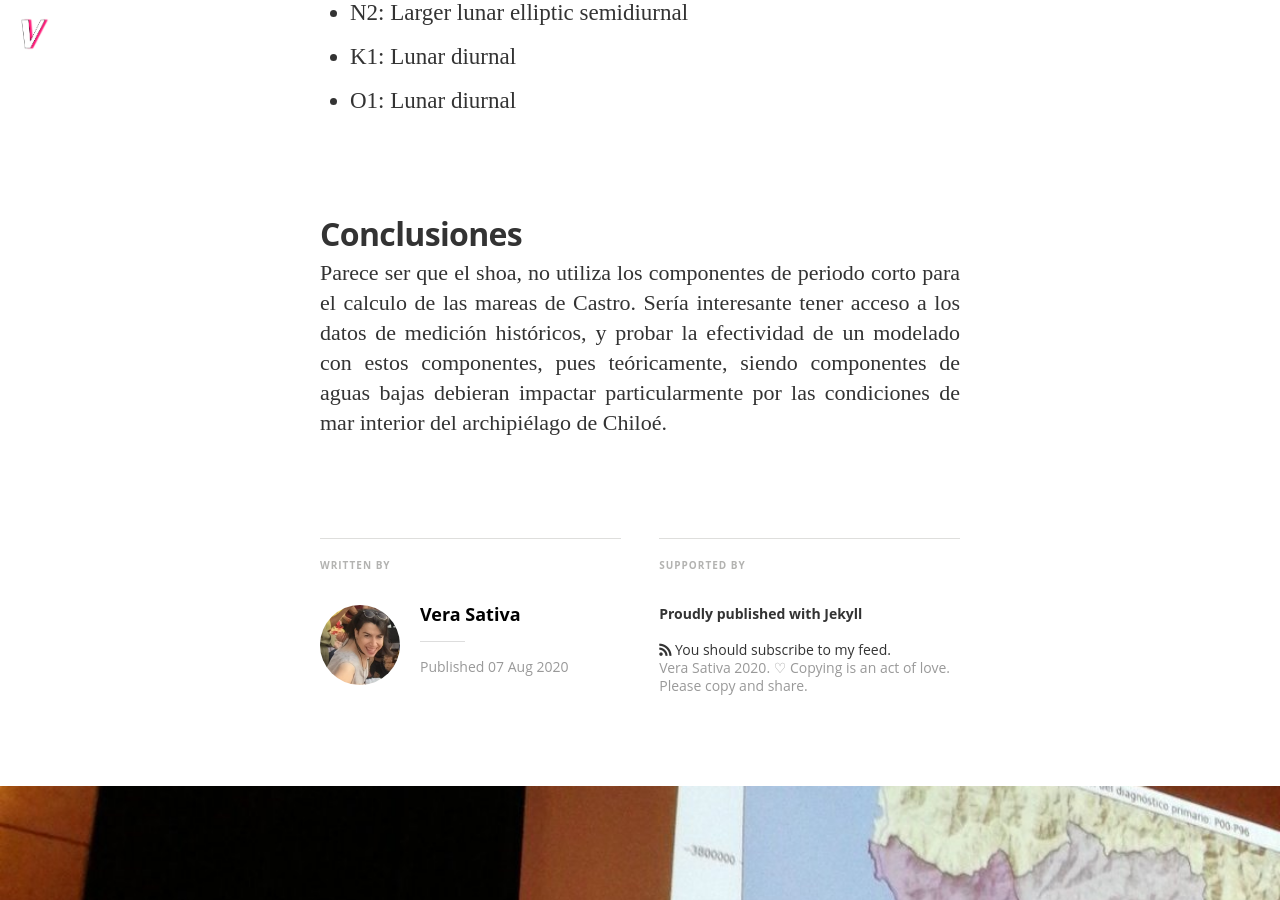
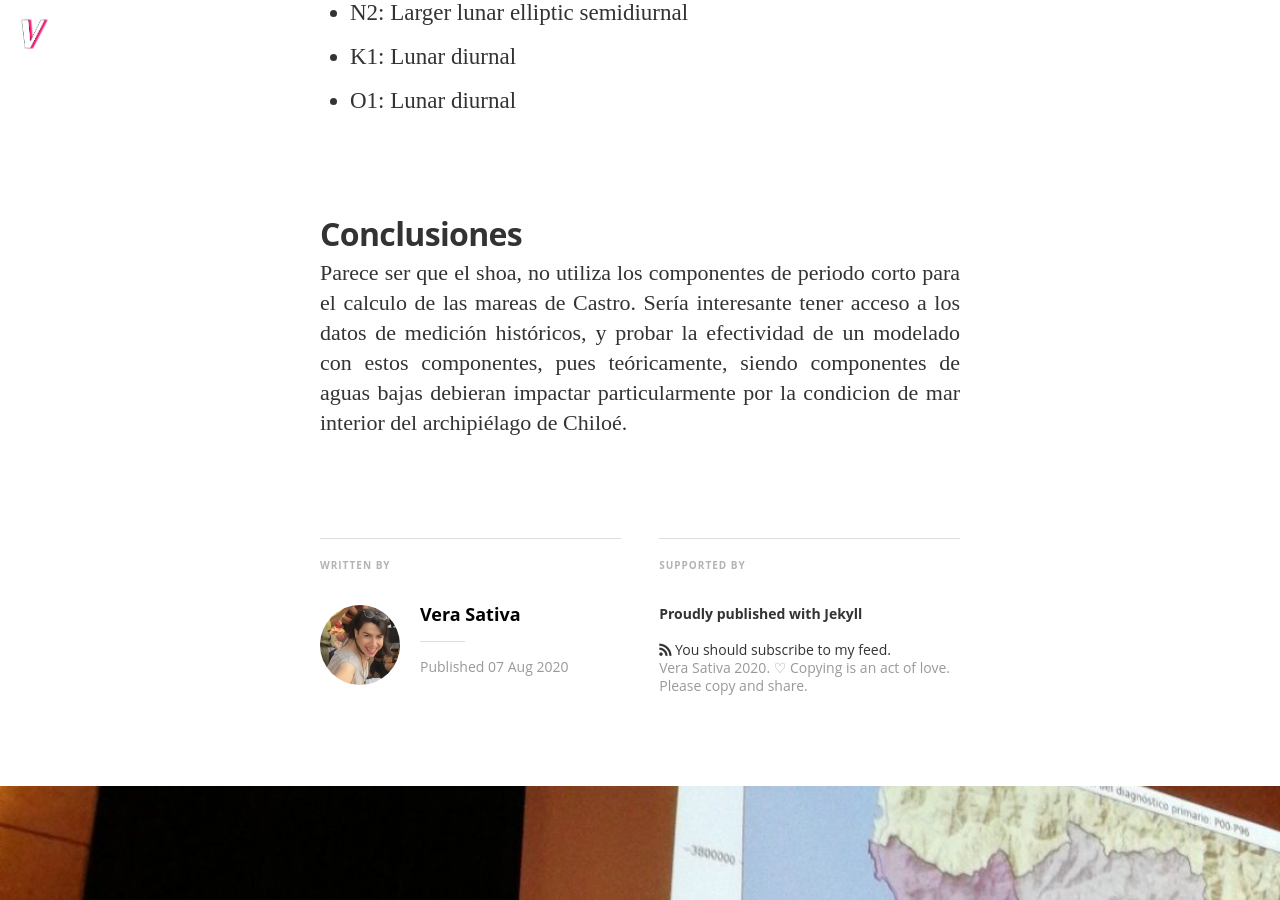
Before and after one commit to verasativa/verasativa.github.io, a Jekyll site: the page built from _posts/2020-08-07-mareas-castro.md, in a window 1280 px wide and 900 px high, scrolled down 4795 px. Built offline with Jekyll 4.4.1, drawn with Linux system fonts in a browser that asks for light colours; nearby versions of some CDN libraries; some web fonts are replaced.

Commit message:
fix: typo

```diff
--- a/_posts/2020-08-07-mareas-castro.md
+++ b/_posts/2020-08-07-mareas-castro.md
@@ -48,4 +48,4 @@ __Podemos ver los componentes:__
  - O1: Lunar diurnal
 
 ## Conclusiones
-Parece ser que el shoa, no utiliza los componentes de periodo corto para el calculo de las mareas de Castro. Sería interesante tener acceso a los datos de medición históricos, y probar la efectividad de un modelado con estos componentes, pues teóricamente, siendo componentes de aguas bajas debieran impactar particularmente por las condiciones de mar interior del archipiélago de Chiloé.
+Parece ser que el shoa, no utiliza los componentes de periodo corto para el calculo de las mareas de Castro. Sería interesante tener acceso a los datos de medición históricos, y probar la efectividad de un modelado con estos componentes, pues teóricamente, siendo componentes de aguas bajas debieran impactar particularmente por la condicion de mar interior del archipiélago de Chiloé.
```
